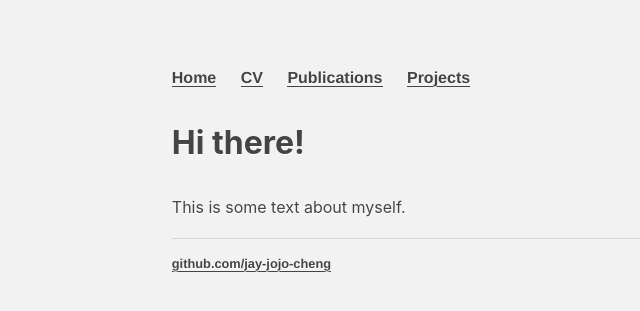
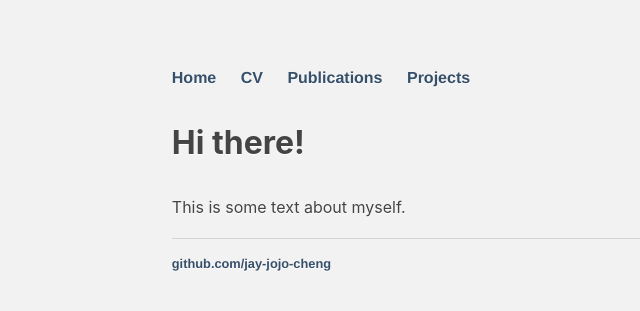
Before and after one commit to jay-jojo-cheng/jay-jojo-cheng.github.io, a Jekyll site: the page built from index.html, in a window 1280 px wide. Shown: the top 311 px of the page, without its empty margins (1-641 px from the left). Built offline with Jekyll 4.4.1, drawn with Linux system fonts in a browser that asks for light colours.

Commit message:
Update main.css

```diff
--- a/css/main.css
+++ b/css/main.css
@@ -1,7 +1,8 @@
 body {margin: 5% auto; background: #f2f2f2; color: #444444; font-family: -apple-system, BlinkMacSystemFont, "Segoe UI", Roboto, Helvetica, Arial, sans-serif; font-size: 16px; line-height: 1.8; text-shadow: 0 1px 0 #ffffff; max-width: 73%;}
 code {background: white;}
-a {border-bottom: 1px solid #444444; color: #444444; text-decoration: none;}
-a:hover {border-bottom: 0;}
+
+a{color:#364F6A; text-decoration:none;}
+a:hover{text-decoration:underline;}
 
 nav ul, footer ul {
     font-family:'Helvetica', 'Arial', 'Sans-Serif';
```
